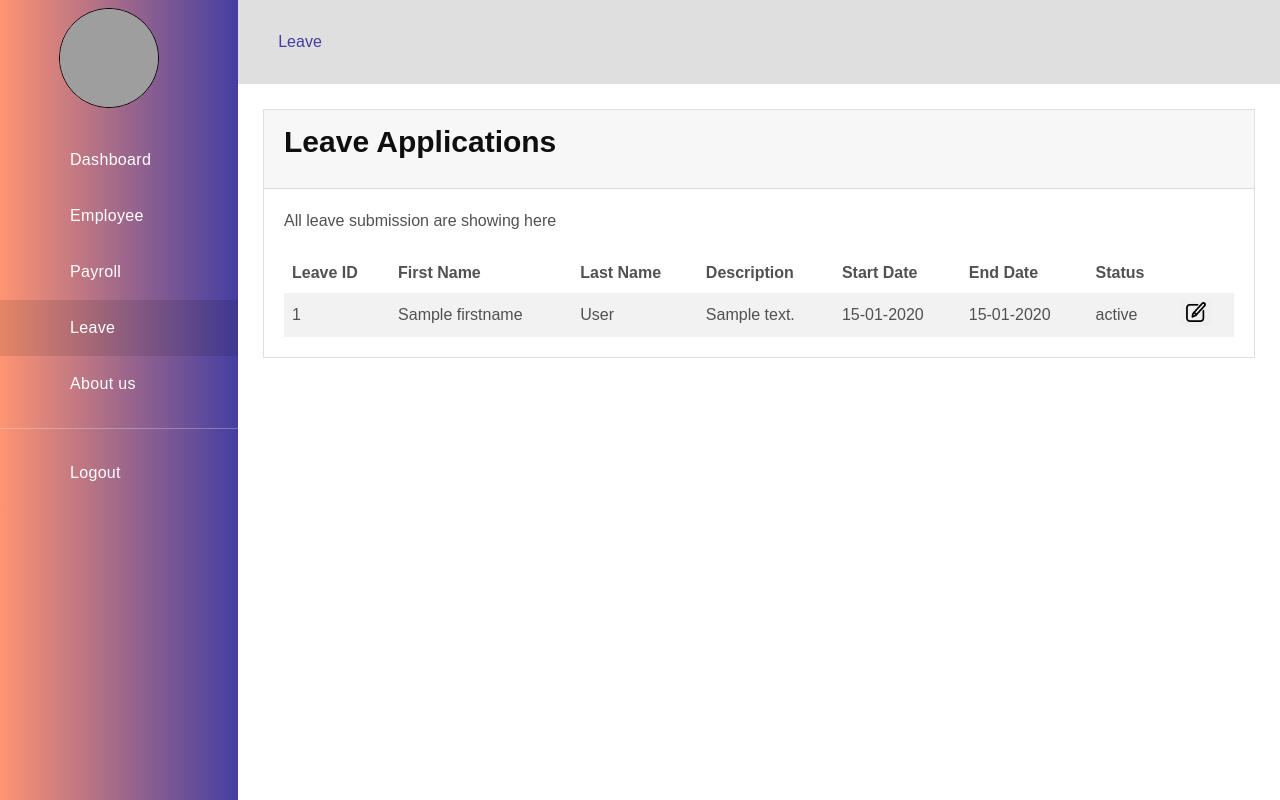
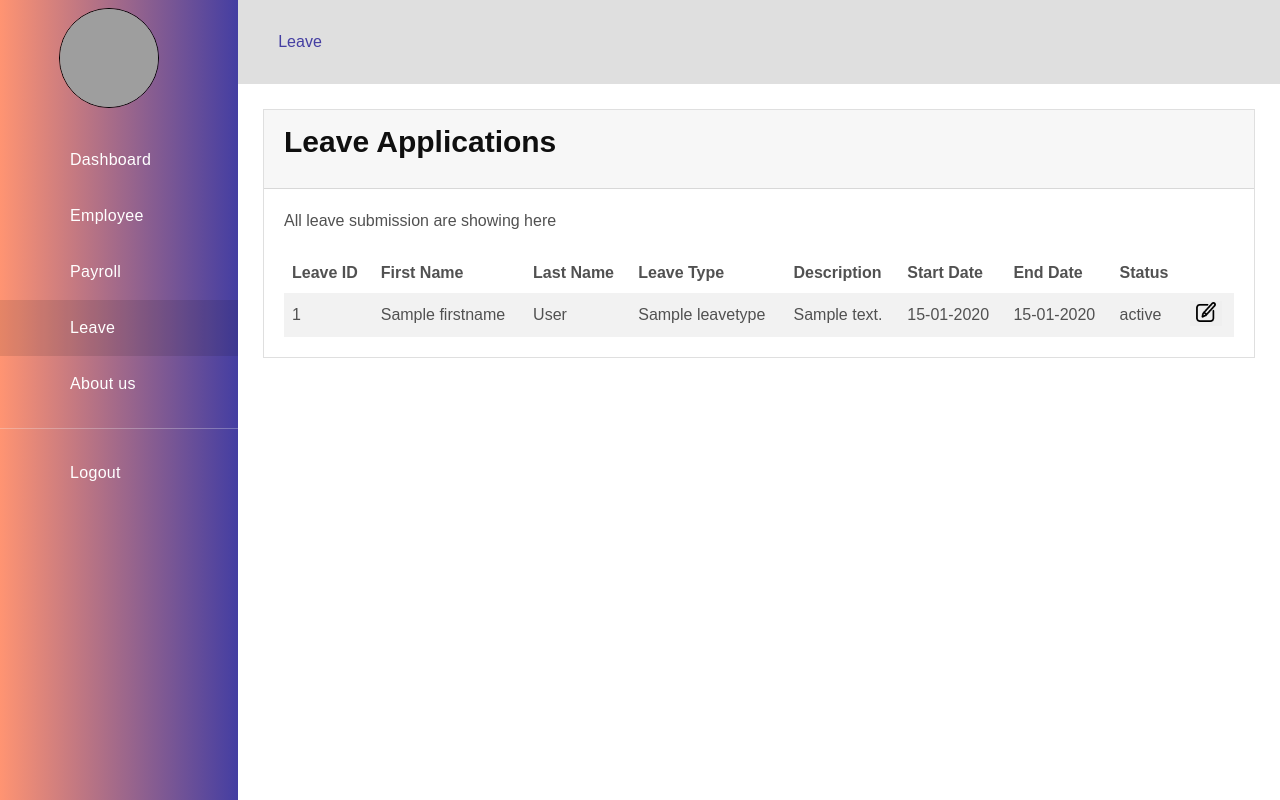
Before and after one commit to riottecboi/HR-Flask, a Flask app: template templates/leaves.html in a window 1280 px wide. Run offline with Flask 2, Linux system fonts and the light colour scheme; the template is opened without the code that fills it: most values are stand-ins (such as "Sample title", 1, 10 or a date in 2020); parts of the project's set-up code (start-up, migrations or seed data) failed here and were passed over; some libraries are stand-ins or nearby versions; grey boxes are pictures that could not be loaded.

Commit message:
display leave type on leave table

```diff
--- a/templates/leaves.html
+++ b/templates/leaves.html
@@ -100,6 +100,7 @@
                       <th>Leave ID</th>
                       <th>First Name</th>
                       <th>Last Name</th>
+                      <th>Leave Type</th>
                       <th>Description</th>
                       <th>Start Date</th>
                       <th>End Date</th>
@@ -176,6 +177,7 @@
                       <td>{% if leave['id'] != None %}{{leave['id']}}{% endif %}</td>
                       <td>{% if leave['firstname'] != None %}{{leave['firstname']}}{% endif %}</td>
                       <td>{% if leave['lastname'] != None %}{{leave['lastname']}}{% endif %}</td>
+                      <td>{% if leave['leavetype'] != None %}{{leave['leavetype']}}{% endif %}</td>
                       <td>{% if leave['description'] != None %}{{leave['description']}}{% endif %}</td>
                       <td>{% if leave['startDate'] != None %}{{leave['startDate'].strftime('%d-%m-%Y')}}{% endif %}</td>
                       <td>{% if leave['endDate'] != None %}{{leave['endDate'].strftime('%d-%m-%Y')}}{% endif %}</td>
```
